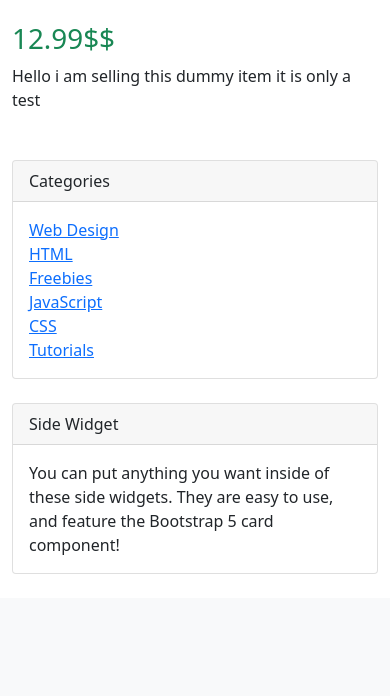
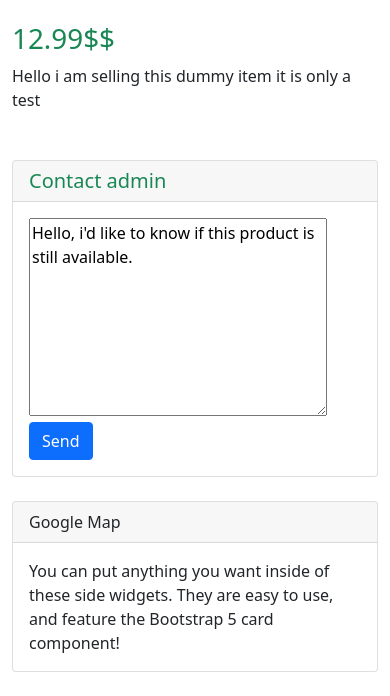
Before and after one commit to PrinceKwK/Django_ClassifiedWebsite, a Django app: page /post/1/ in a window 390 px wide. Shown: the part 508-1204 px from the top of the page. Before the commit the page ends 1082 px from the top, so only its background shows below. Run offline with Django 3.2, Linux system fonts and the light colour scheme; data comes from the database, SQL or seed files in the repository; both versions use the stored data as it was after the commit; some libraries are stand-ins or nearby versions.

Commit message:
added the new changes to the welcome page

```diff
--- a/shop/models.py
+++ b/shop/models.py
@@ -16,6 +16,11 @@ class Categories(models.Model):
 
     def __str__(self):
         return self.category_name
+
+
+
+
+
 
 
 #all the actual items under the categories
--- a/shop/templates/shop/post_detail.html
+++ b/shop/templates/shop/post_detail.html
@@ -32,29 +32,15 @@
         <div class="col-lg-4">
             <!-- Categories widget-->
             <div class="card mb-4">
-                <div class="card-header">Categories</div>
+                <h5 class="card-header text-success">Contact {{ post.author }}</h5>
                 <div class="card-body">
-                    <div class="row">
-                        <div class="col-sm-6">
-                            <ul class="list-unstyled mb-0">
-                                <li><a href="#!">Web Design</a></li>
-                                <li><a href="#!">HTML</a></li>
-                                <li><a href="#!">Freebies</a></li>
-                            </ul>
-                        </div>
-                        <div class="col-sm-6">
-                            <ul class="list-unstyled mb-0">
-                                <li><a href="#!">JavaScript</a></li>
-                                <li><a href="#!">CSS</a></li>
-                                <li><a href="#!">Tutorials</a></li>
-                            </ul>
-                        </div>
-                    </div>
+                    <textarea name="message" id="text-message" cols="30" rows="8">Hello, i'd like to know if this product is still available.</textarea> <br>
+                    <a class="btn btn-primary" href="#" role="button">Send </a>
                 </div>
             </div>
             <!-- Side widget-->
             <div class="card mb-4">
-                <div class="card-header">Side Widget</div>
+                <div class="card-header">Google Map </div>
                 <div class="card-body">You can put anything you want inside of these side widgets. They are easy to use,
                     and feature the Bootstrap 5 card component!</div>
             </div>
--- a/shop/templates/shop/post_list.html
+++ b/shop/templates/shop/post_list.html
@@ -42,7 +42,9 @@
 
 <!-- Content-->
 <section class="py-5">
+    <h1 class="justify-content-center">latest ads</h1>
         <div class="row gx-4 gx-lg-5 row-cols-2 row-cols-md-3 row-cols-xl-4 justify-content-center">
+
             {% for item in items %}
             {% if forloop.first %}<div class="row">{% endif %}
                 <a href="{% url 'detail' item.id %}" class="card-title text-truncate text-decoration-none">
@@ -59,6 +61,7 @@
             {% if forloop.counter|divisibleby:3 %}</div><div class="row">{% endif %}
             {% if forloop.last %}</div>{% endif %}
         {% endfor %}
+
         </div>
 
 </section>
--- a/shop/views.py
+++ b/shop/views.py
@@ -12,16 +12,24 @@ from django.views.generic import ListView,DetailView
 #list view for the home page
 class PostListView(ListView):
    model= Post
-   template = 'shop/index.html'
+   template = 'shop/post_list.html'
    context_object_name = 'items'
    ordering = ['published_date']
 
 
-#the same thig but with method
-def index(request):
+   # return the context of all the categories for the banner.
+   def get_context_data(self, **kwargs):
+          context = super().get_context_data(**kwargs)
+          context['categories'] = Categories.objects.all()
+          return context
+
+#list view for the home page (not using class based view)
+'''def index(request):
    context = Categories.objects.all()
    items = Post.objects.all()
-   return render(request,'shop/home.html',{'categories': context,'items' : items })
+   return render(request,'shop/home.html',{'categories': context,'items' : items })'''
+
+
 
 
 
@@ -29,6 +37,9 @@ class PostDetailView(DetailView):
    model = Post
    template = 'shop/detail.html'
    context_object_name = 'post'
+
+
+
 
 
 def privacy_policy(request):
@@ -53,6 +64,7 @@ def search_venues(request):
    else:
       return render(request,'shop/search_venues.html')
 
+
 @login_required
 def post_ad(request):
    return render(request,'shop/post_ad.html')
--- a/users/templates/users/login.html
+++ b/users/templates/users/login.html
@@ -13,8 +13,12 @@
         </div>
         <div class="border-top pt-3">
             <small class="text-muted">
+             <a class="ml-2" href="{% url 'register' %}">forgot password ?</a>
+             </small> <br>
+            <hr>
+            <small class="text-muted">
                Need an Account? <a class="ml-2" href="{% url 'register' %}">Sign Up</a>
-            </small>
+            </small> <br>
             <a class="btn btn-danger" href="#" role="button">Login with Instagram</a>
             <a class="btn btn-primary" href="#" role="button">Login with Facebook</a>
             <a class="btn btn-info" href="#" role="button">Login with LinkedIn</a>
--- a/users/templates/users/register.html
+++ b/users/templates/users/register.html
@@ -14,6 +14,9 @@
         <div class="border-top pt-3">
             <small class="text-muted">
                 Already Have An Account? <a class="ml-2" href="#">Sign In</a>
+            </small> <br>
+            <small class="text-muted">
+                By signing up to our website you agree to our  <a class="ml-2" href="#"> terms and conditions </a>
             </small>
         </div>
     </form>
```
Also changed, not shown: README.md (deleted), db.sqlite3, media/static/images/posts/LOGO_Tamanho_500_x_500_Azul-26.jpg (added), shop/templates/shop/base.html (line endings or trailing spaces), 4 other files.
